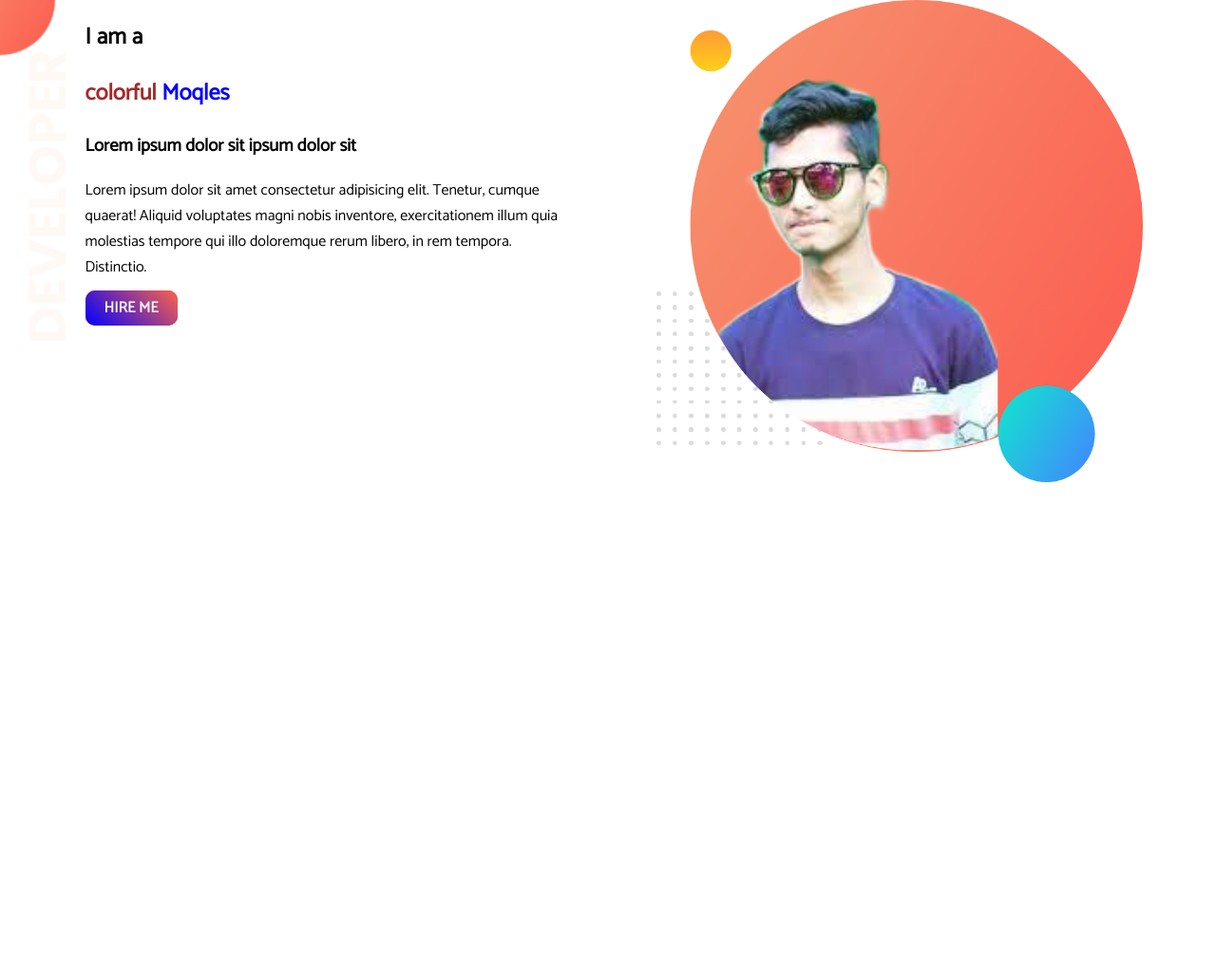
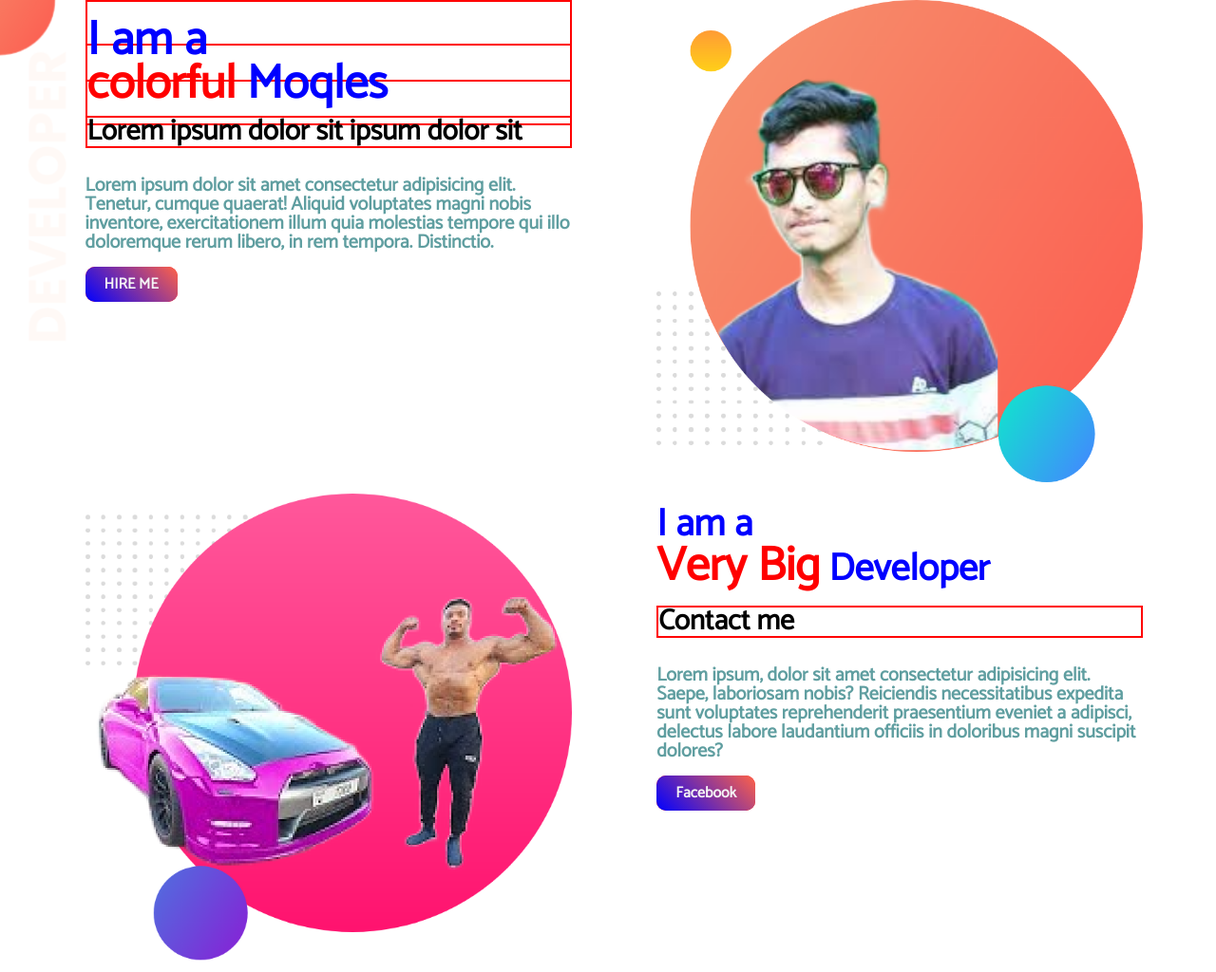
Before and after one commit to ProSaif/dev-port-1, a plain HTML site: page index.html in a window 1280 px wide. Shown: the whole page at 95% size. Before the commit the page ends 800 px from the top, so only its background shows below. Drawn offline with Linux system fonts and the light colour scheme.

Commit message:
m push 1

```diff
--- a/index.html
+++ b/index.html
@@ -28,4 +28,20 @@
     <div class="hw"><img src="images/u-r.png" alt=""></div>
   </section>
 
+  <section>
+    <div class="hw">
+      <img src="images/m-l.png" alt="">
+    </div>
+    <div class="hw">
+      <h2>I am a</h2>
+      <h2><span class="big">Very Big</span> Developer
+      </h2>
+      <h3>Contact me</h3>
+      <p>Lorem ipsum, dolor sit amet consectetur adipisicing elit. Saepe, laboriosam nobis? Reiciendis necessitatibus
+        expedita sunt voluptates reprehenderit praesentium eveniet a adipisci, delectus labore laudantium officiis in
+        doloribus magni suscipit dolores?</p>
+      <a href="https://muslinsilk.com/" target="_blank" class="btn">Facebook</a>
+    </div>
+  </section>
+
 </body>
--- a/style.css
+++ b/style.css
@@ -4,15 +4,20 @@ body {
 }
 
 .mok1 {
-  color: brown;
+  color: red;
 }
 
 .mok2 {
   color: blue;
 }
 
-.h1 {
+h1 {
   font-size: 50px;
+  color: blue;
+  border: 2px solid red;
+  font-size: 50px;
+  margin-bottom: -40px;
+  margin-top: 0;
 }
 
 .hw {
@@ -33,6 +38,7 @@ img {
 
 section {
   height: 500px;
+  margin-bottom: 20px;
 }
 
 .btn {
@@ -44,3 +50,29 @@ section {
   font-weight: 700;
   background-image: linear-gradient(45deg, blue, tomato);
 }
+
+h2 {
+  font-size: 40px;
+  color: blue;
+  margin-bottom: -30px;
+  margin-top: 0;
+
+}
+
+h3 {
+  font-size: 30px;
+  border: 2px solid red;
+  line-height: 30px;
+}
+
+.big {
+  font-size: 50px;
+  color: red;
+}
+
+p {
+  color: cadetblue;
+  font-weight: bold;
+  font-size: 20px;
+  line-height: 20px;
+}
```
Also changed, not shown: images/m-l.png (added).
